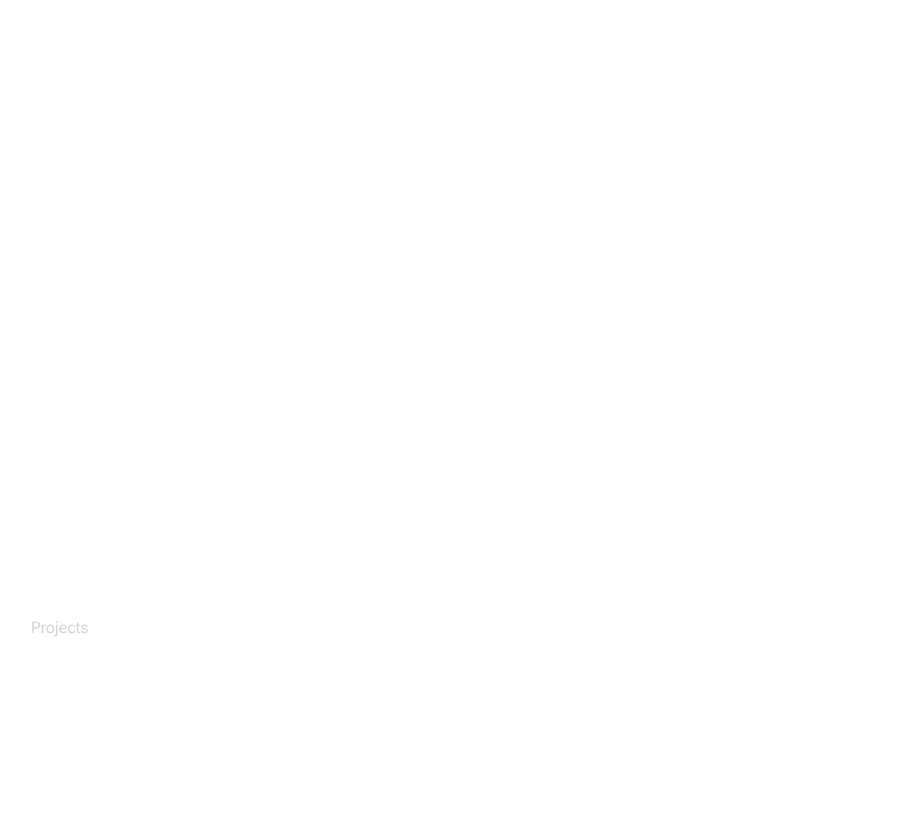
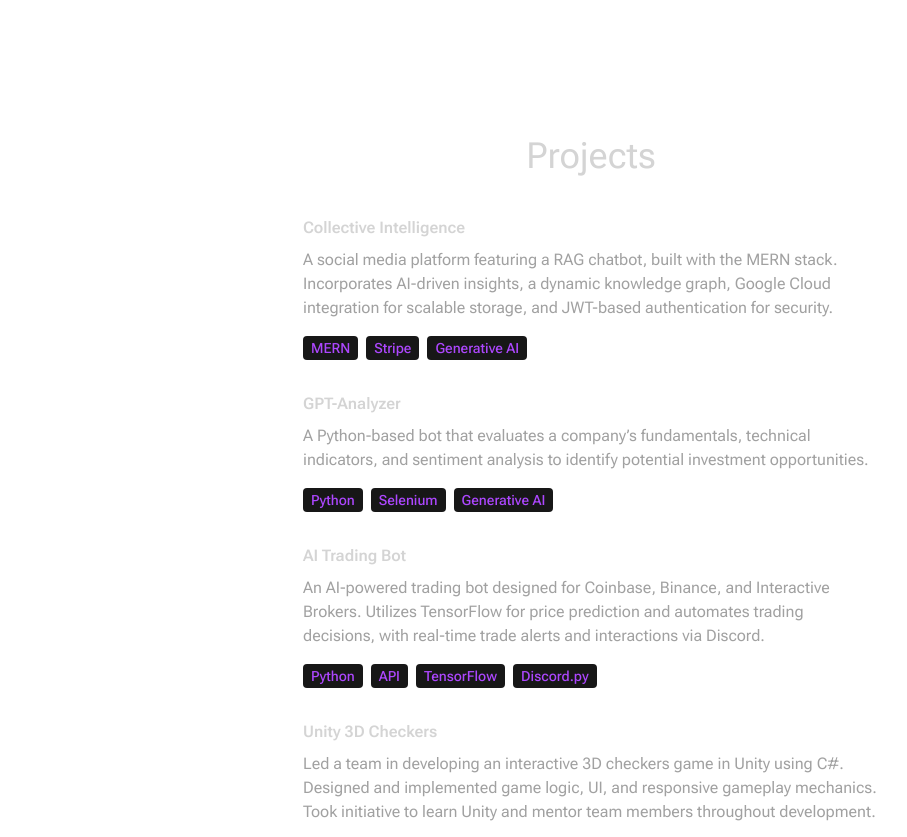
Before and after one commit to Syed2096/new-portfolio, a React (Vite) app: page / in a window 1280 px wide. Shown: the part 1960-2797 px from the top of the page, without its empty margins (49-956 px from the left). Built offline with nearby package versions, Linux system fonts and the light colour scheme.

Commit message:
satisfied

```diff
--- a/package.json
+++ b/package.json
@@ -12,6 +12,7 @@
   "dependencies": {
     "@tailwindcss/vite": "^4.0.8",
     "esbuild": "^0.25.0",
+    "framer-motion": "^12.4.7",
     "react": "^19.0.0",
     "react-dom": "^19.0.0",
     "react-icons": "^5.5.0"
--- a/src/components/Projects.jsx
+++ b/src/components/Projects.jsx
@@ -1,8 +1,36 @@
-import React from 'react'
+import { PROJECTS } from '../constants'
+import { motion } from 'framer-motion'
 
 const Projects = () => {
   return (
-	<div className='mt-150'>Projects</div>
+	<div className='mt-30 pb-5'>
+		<motion.h2 whileInView={{opacity: 1, y: 0}} initial={{opacity: 0, y: -100}} transition={{duration: 0.5}} className='my-10 text-center text-4xl'>
+			Projects
+		</motion.h2>
+		<div>
+			{PROJECTS.map((project, index) => (
+				<motion.div
+					whileInView={{opacity: 1, x: 0}}
+					initial={{opacity: 0, x: index % 2 === 0 ? -100 : 100}}
+					transition={{duration: 1}}
+					key={index}
+					className='mb-8 flex flex-wrap lg:justify-center'
+				>
+					<div className='w-full max-w-xl'>
+						<h6 className='mb-2 font-semibold'>{project.title}</h6>
+						<p className='mb-4 text-neutral-400'>{project.description}</p>
+						{project.technologies.map((tech, index) => {
+							return (
+								<span key={index} className='mr-2 rounded bg-neutral-900 px-2 py-1 text-sm font-medium text-purple-500'>
+								{tech}
+								</span>
+							);
+						})}
+					</div>
+				</motion.div>
+			))}
+		</div>
+	</div>
   )
 }
 
--- a/src/components/Tech.jsx
+++ b/src/components/Tech.jsx
@@ -1,38 +1,106 @@
-import python from '../assets/Python.png'
-import java from '../assets/Java.png'
-import javascript from '../assets/JavaScript.png'
-import c from '../assets/C.png'
-import cplus from '../assets/Cplus.png'
-import csharp from '../assets/Csharp.png'
-import typescript from '../assets/TypeScript.png'
-import react from '../assets/React.png'
-import tailwind from '../assets/Tailwind.png'
-import unity from '../assets/Unity.png'
-import django from '../assets/Django.png'
-import express from '../assets/Express.png'
-import flask from '../assets/Flask.png'
-import node from '../assets/Node.js.png'
-import mongodb from '../assets/MongoDB.png'
-import sql from '../assets/MySQL.png'
-import ansible from '../assets/Ansible.png'
-import aws from '../assets/AWS.png'
-import azure from '../assets/Azure.png'
-import docker from '../assets/Docker.png'
-import gcloud from '../assets/GCloud.png'
-import jenkins from '../assets/Jenkins.png'
-import kubernetes from '../assets/Kubernetes.png'
-import linux from '../assets/Linux.png'
-import windows from '../assets/Windows.png'
-import androidStudio from '../assets/AndroidStudio.png'
-import subversion from '../assets/Subversion.png'
-import git from '../assets/Git.png'
-import jira from '../assets/Jira.png'
-import selenium from '../assets/Selenium.png'
-import sonarqube from '../assets/SonarQube.png'
-import tensorflow from '../assets/TensorFlow.png'
-import vscode from '../assets/VSCode.png'
+import python from '../assets/Python.png';
+import java from '../assets/Java.png';
+import javascript from '../assets/JavaScript.png';
+import c from '../assets/C.png';
+import cplus from '../assets/Cplus.png';
+import csharp from '../assets/Csharp.png';
+import typescript from '../assets/TypeScript.png';
+import react from '../assets/React.png';
+import tailwind from '../assets/Tailwind.png';
+import unity from '../assets/Unity.png';
+import django from '../assets/Django.png';
+import express from '../assets/Express.png';
+import flask from '../assets/Flask.png';
+import node from '../assets/Node.js.png';
+import mongodb from '../assets/MongoDB.png';
+import sql from '../assets/MySQL.png';
+import ansible from '../assets/Ansible.png';
+import aws from '../assets/AWS.png';
+import azure from '../assets/Azure.png';
+import docker from '../assets/Docker.png';
+import gcloud from '../assets/GCloud.png';
+import jenkins from '../assets/Jenkins.png';
+import kubernetes from '../assets/Kubernetes.png';
+import linux from '../assets/Linux.png';
+import windows from '../assets/Windows.png';
+import androidStudio from '../assets/AndroidStudio.png';
+import subversion from '../assets/Subversion.png';
+import git from '../assets/Git.png';
+import jira from '../assets/Jira.png';
+import selenium from '../assets/Selenium.png';
+import sonarqube from '../assets/SonarQube.png';
+import tensorflow from '../assets/TensorFlow.png';
+import vscode from '../assets/VSCode.png';
+import { motion } from 'framer-motion';
 
+// Icon animation variants with random duration
+const iconVariants = (duration) => ({
+  initial: { y: -10 },
+  animate: {
+    y: [10, -10],
+    transition: {
+      duration: duration,
+      ease: 'linear',
+      repeat: Infinity,
+      repeatType: 'reverse',
+    },
+  },
+});
 
+// TechItem Component with random duration for each icon animation
+const TechItem = ({ name, icon }) => {
+  const randomDuration = Math.random() * (6 - 2.5) + 2.5; // Random duration between 2.5 and 6
+
+  return (
+    <motion.div
+      variants={iconVariants(randomDuration)}
+      initial="initial"
+      animate="animate"
+      className="rounded-2xl border-4 border-neutra-800 p-5 flex flex-col items-center relative"
+    >
+      {/* Blurred background for the entire card */}
+      <div className="absolute inset-0 bg-white opacity-10 rounded-2xl blur-lg" />
+      {/* Content container with relative positioning to stay above blur */}
+      <div className="relative z-10">
+        <div className="w-20 h-20 flex items-center justify-center">
+          <img
+            src={icon}
+            alt={name.toLowerCase()}
+            className="w-[80px] h-[80px] object-contain"
+          />
+        </div>
+        <h1 className="mt-2 text-center">{name}</h1>
+      </div>
+    </motion.div>
+  );
+};
+
+// TechSection Component with alternate x values
+const TechSection = ({ title, items, index }) => {
+  // Alternate x values for each section
+  const xValue = index % 2 === 0 ? -100 : 100;
+
+  return (
+    <>
+      <motion.h3  whileInView={{ opacity: 1, x: 0 }}
+        initial={{ opacity: 0, x: xValue }} // Alternate x for section
+        transition={{ duration: 1 }}
+		className="my-10 text-center text-2xl">{title}</motion.h3>
+      <motion.div
+        whileInView={{ opacity: 1, x: 0 }}
+        initial={{ opacity: 0, x: xValue }} // Alternate x for section
+        transition={{ duration: 1 }}
+        className="flex flex-wrap items-center justify-center gap-6"
+      >
+        {items.map((tech, index) => (
+          <TechItem key={tech.name} {...tech} />
+        ))}
+      </motion.div>
+    </>
+  );
+};
+
+// Main Tech Component
 const Tech = () => {
   const technologies = {
     languages: [
@@ -47,13 +115,13 @@ const Tech = () => {
     frontend: [
       { name: 'React', icon: react },
       { name: 'Tailwind', icon: tailwind },
-      { name: 'Unity', icon: unity }
+      { name: 'Unity', icon: unity },
     ],
     backend: [
       { name: 'Django', icon: django },
       { name: 'Express', icon: express },
       { name: 'Flask', icon: flask },
-	  { name: 'Node', icon: node }
+      { name: 'Node', icon: node },
     ],
     database: [
       { name: 'MongoDB', icon: mongodb },
@@ -79,43 +147,18 @@ const Tech = () => {
       { name: 'SonarQube', icon: sonarqube },
       { name: 'TensorFlow', icon: tensorflow },
       { name: 'VS Code', icon: vscode },
-	]
+    ],
   };
 
-  const TechItem = ({ name, icon }) => (
-    <div className='rounded-2xl border-4 border-neutra-800 p-5 flex flex-col items-center relative'>
-      {/* Blurred background for entire card */}
-      <div className="absolute inset-0 bg-white opacity-10 rounded-2xl blur-lg" />
-      {/* Content container with relative positioning to stay above blur */}
-      <div className="relative z-10">
-        <div className="w-20 h-20 flex items-center justify-center">
-          <img src={icon} alt={name.toLowerCase()} className="w-[80px] h-[80px] object-contain" />
-        </div>
-        <h1 className="mt-2 text-center">{name}</h1>
-      </div>
-    </div>
-  );
-
-  const TechSection = ({ title, items }) => (
-    <>
-      <h3 className='my-10 text-center text-2xl'>{title}</h3>
-      <div className='flex flex-wrap items-center justify-center gap-6'>
-        {items.map((tech) => (
-          <TechItem key={tech.name} {...tech} />
-        ))}
-      </div>
-    </>
-  );
-
   return (
-    <div className='mt-150 pb-20'>
-      <h2 className='my-10 text-center text-4xl'>My Technologies</h2>
-      <TechSection title="Languages" items={technologies.languages} />
-      <TechSection title="Front-End" items={technologies.frontend} />
-      <TechSection title="Back-End" items={technologies.backend} />
-	  <TechSection title="Database" items={technologies.database} />
-	  <TechSection title="DevOps & Cloud" items={technologies.devCloud} />
-	  <TechSection title="Tools" items={technologies.tools} />
+    <div className="mt-30 pb-20">
+      <motion.h2 whileInView={{opacity: 1, y: 0}} initial={{opacity: 0, y: -100}} transition={{duration: 0.5}} className="my-10 text-center text-4xl">My Technologies</motion.h2>
+      <TechSection title="Database" items={technologies.database} index={0} />
+      <TechSection title="Front-End" items={technologies.frontend} index={1} />
+      <TechSection title="Back-End" items={technologies.backend} index={2} />
+      <TechSection title="Languages" items={technologies.languages} index={3} />
+      <TechSection title="Tools" items={technologies.tools} index={4} />
+      <TechSection title="DevOps & Cloud" items={technologies.devCloud} index={5} />
     </div>
   );
 };
--- a/src/constants/index.js
+++ b/src/constants/index.js
@@ -40,31 +40,31 @@ export const EXPERIENCES = [
 
 export const PROJECTS = [
 	{
-    title: "E-Commerce Website",
+	  title: "Collective Intelligence",
 	  // image: project1,
 	  description:
-      "A fully functional e-commerce website with features like product listing, shopping cart, and user authentication.",
-    technologies: ["HTML", "CSS", "React", "Node.js", "MongoDB"],
+		"A social media platform featuring a RAG chatbot, built with the MERN stack. Incorporates AI-driven insights, a dynamic knowledge graph, Google Cloud integration for scalable storage, and JWT-based authentication for security.",
+	  technologies: ["MERN", "Stripe", "Generative AI"],
 	},
 	{
-    title: "Task Management App",
+	  title: "GPT-Analyzer",
 	  // image: project2,
 	  description:
-      "An application for managing tasks and projects, with features such as task creation, assignment, and progress tracking.",
-    technologies: ["HTML", "CSS", "Angular", "Firebase"],
+		"A Python-based bot that evaluates a company’s fundamentals, technical indicators, and sentiment analysis to identify potential investment opportunities.",
+	  technologies: ["Python", "Selenium", "Generative AI"],
 	},
 	{
-    title: "Portfolio Website",
+	  title: "AI Trading Bot",
 	  // image: project3,
 	  description:
-      "A personal portfolio website showcasing projects, skills, and contact information.",
-    technologies: ["HTML", "CSS", "React", "Bootstrap"],
+		"An AI-powered trading bot designed for Coinbase, Binance, and Interactive Brokers. Utilizes TensorFlow for price prediction and automates trading decisions, with real-time trade alerts and interactions via Discord.",
+	  technologies: ["Python", "API", "TensorFlow", "Discord.py"],
 	},
 	{
-    title: "Blogging Platform",
+	  title: "Unity 3D Checkers",
 	  // image: project4,
 	  description:
-      "A platform for creating and publishing blog posts, with features like rich text editing, commenting, and user profiles.",
-    technologies: ["HTML", "CSS", "Vue.js", "Express", "mySQL"],
+		"Led a team in developing an interactive 3D checkers game in Unity using C#. Designed and implemented game logic, UI, and responsive gameplay mechanics. Took initiative to learn Unity and mentor team members throughout development.",
+	  technologies: ["Unity", "C#"],
 	},
 ];
```
Also changed, not shown: src/components/About.jsx (+17 -7 lines), src/components/Education.jsx (+6 -5 lines), src/components/Experience.jsx (+6 -5 lines), src/components/Navbar.jsx (+9 -4 lines), 2 other files (tests, documents, lock files or other folders). Lines whose indentation alone changed are shown as unchanged.
